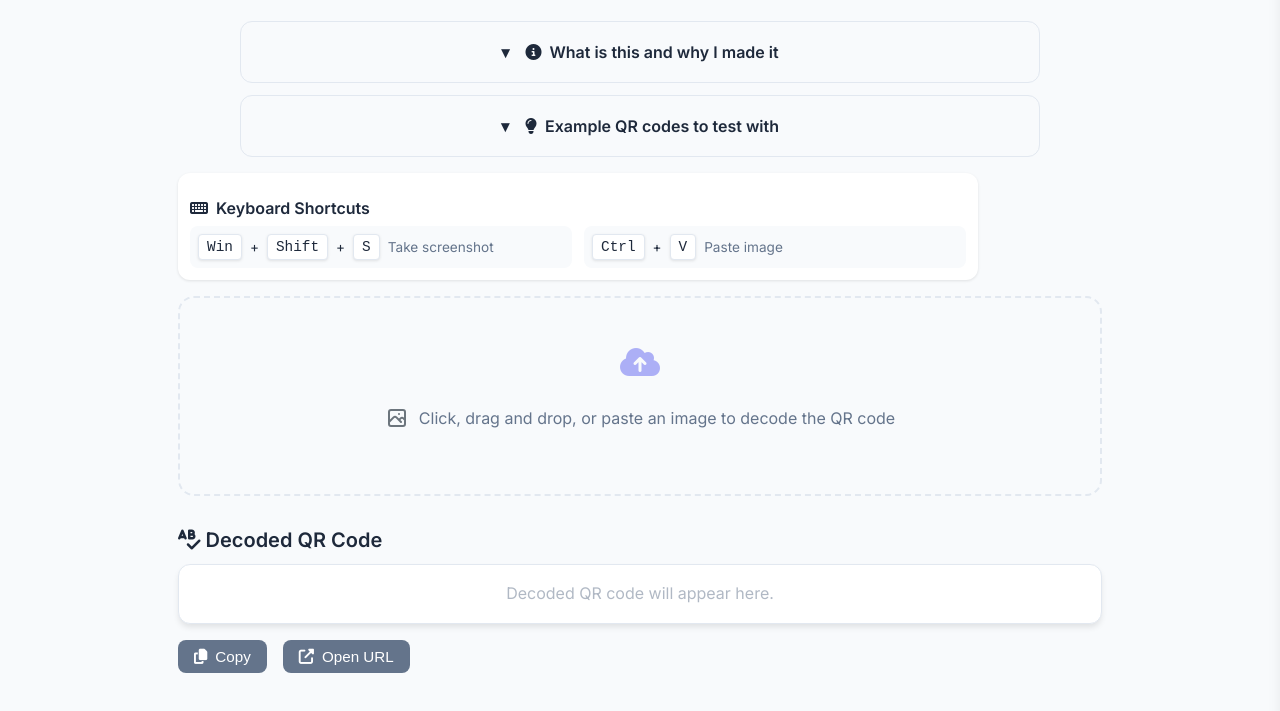
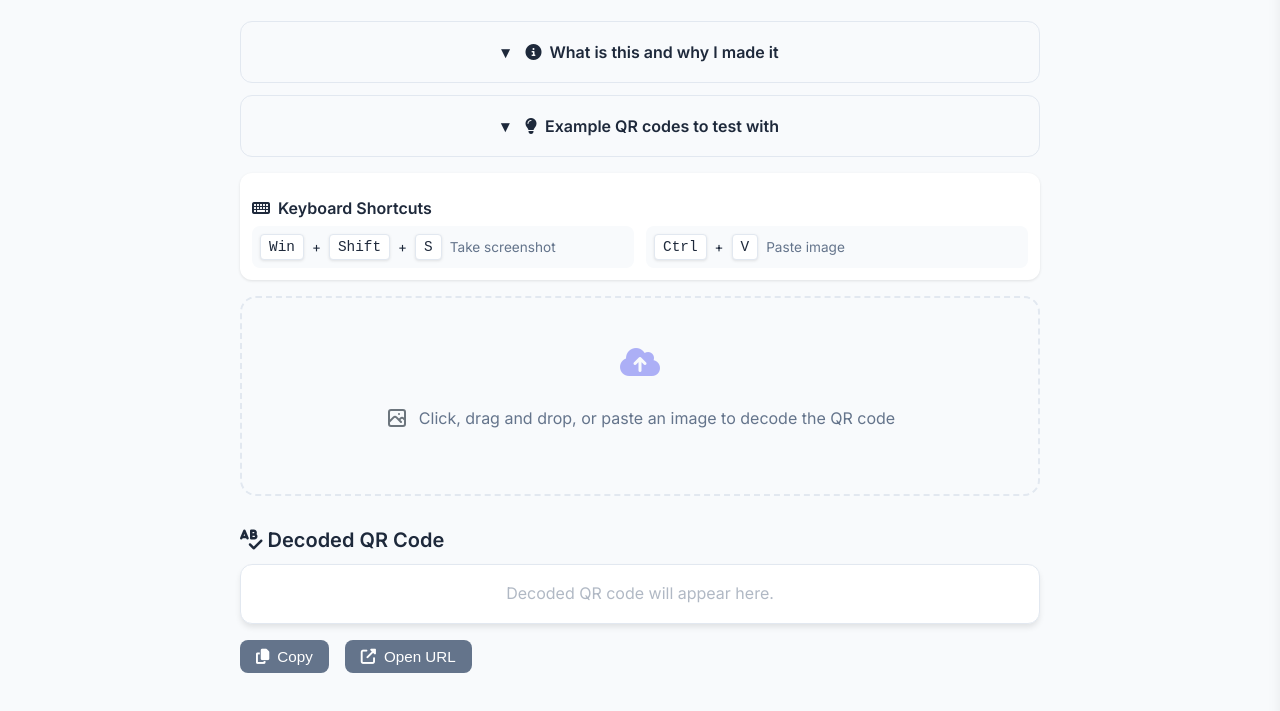
Before and after one commit to AndyLinSE/qr-code-decoder, a website: page index.html in a window 1280 px wide. Shown: the part 85-796 px from the top of the page. Drawn offline with nearby package versions, Linux system fonts and the light colour scheme; files whose address does not match are found by name.

Commit message:
Constrain and center decoded section width

```diff
--- a/style.css
+++ b/style.css
@@ -143,6 +143,8 @@ h1 {
     margin-bottom: 1rem;
     box-shadow: var(--shadow-sm);
     max-width: 800px;
+    margin-left: auto;
+    margin-right: auto;
 }
 
 .keyboard-shortcuts h2 {
@@ -347,6 +349,9 @@ h1 {
     justify-content: center;
     position: relative;
     margin-bottom: 2rem;
+    max-width: 800px;
+    margin-left: auto;
+    margin-right: auto;
 }
 
 .input-area:focus,
@@ -899,3 +904,9 @@ h2 {
         padding: 0.75rem 1rem;
     }
 }
+
+.decoded-section {
+    max-width: 800px;
+    margin-left: auto;
+    margin-right: auto;
+}
```
